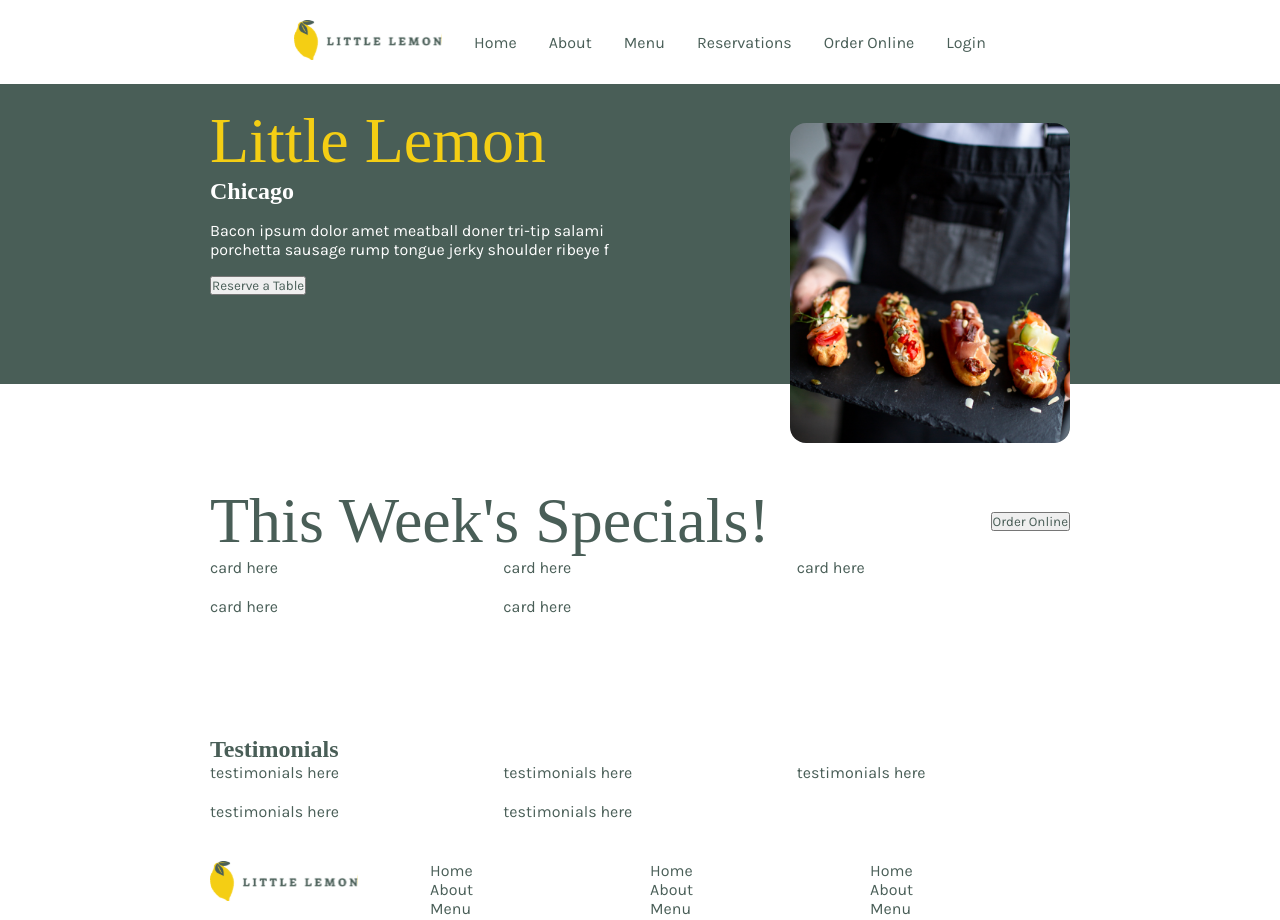
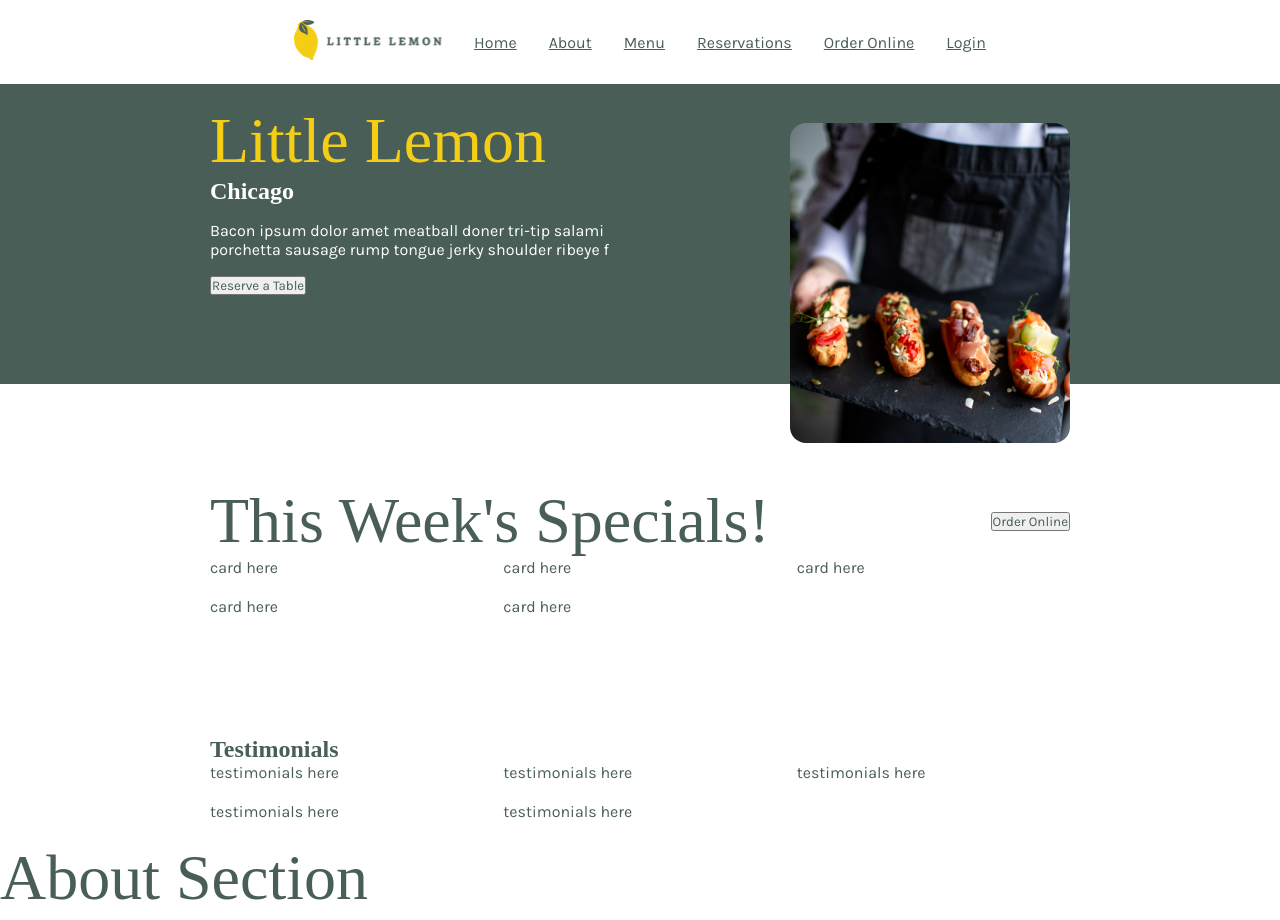
Before and after one commit to bretch/little-lemon, a React (Create React App) app: page / in a window 1280 px wide. Shown: the top 920 px of the page. Built offline with nearby package versions, Linux system fonts and the light colour scheme; a web font is replaced by a local one.

Commit message:
ADD: routing

```diff
--- a/package.json
+++ b/package.json
@@ -37,6 +37,7 @@
   },
   "devDependencies": {
     "node-sass": "^7.0.3",
+    "react-router-dom": "^6.15.0",
     "sass-loader": "^13.3.2"
   }
 }
--- a/src/App.js
+++ b/src/App.js
@@ -1,15 +1,17 @@
 import './App.scss';
-import Header from './components/Header'
-import Main from './components/Main'
-import Footer from './components/Footer'
+import HomePage from './pages/HomePage'
+import BookingPage from './pages/BookingPage'
+import withMainLayout from './withMainLayout';
 
+import { BrowserRouter, Routes, Route, Link } from "react-router-dom";
 function App() {
   return (
-    <>
-      <Header></Header>
-      <Main></Main>
-      <Footer></Footer>
-    </>
+      <BrowserRouter>
+        <Routes>
+          <Route path="/" element={withMainLayout(HomePage)}></Route>
+          <Route path="/booking" element={withMainLayout(BookingPage)}></Route>
+        </Routes>
+      </BrowserRouter>
   )
 }
 
--- a/src/components/About.js
+++ b/src/components/About.js
@@ -1,6 +1,7 @@
 export default function About() {
     return (
-        <section className="about">
+        <section id="about">
+            <h1>About Section</h1>
         </section>
     )
 }
--- a/src/components/Header.js
+++ b/src/components/Header.js
@@ -1,4 +1,5 @@
 import { useState } from 'react'
+import { Link } from "react-router-dom";
 
 import menu from './../assets/🦆 icon _hamburger menu.svg'
 import logo from './../assets/Logo.svg'
@@ -14,11 +15,13 @@ export default function Header({ children }) {
         <header className='header-main'>
             <nav className="mobile-nav">
                 <img height={18} className='pointer' src={menu} alt="Menu" onClick={handleClick} />
-                <img className="centered" src={logo} alt="Little Lemon Logo" />
+                <Link to="/" className='centered'>
+                    <img src={logo} alt="Little Lemon Logo" />
+                </Link>
                 <img height={24} src={basket} alt="Basket" />
             </nav>
             <Nav className="desktop-nav"></Nav>
-            {isMenuOpen && <MobileNavDropdown handleClick={handleClick}/>}
+            {isMenuOpen && <MobileNavDropdown handleClick={handleClick} />}
         </header>
     )
 }
--- a/src/components/Main.js
+++ /dev/null
@@ -1,15 +0,0 @@
-import Hero from './Hero'
-import Highlights from './Highlights'
-import Testimonials from './Testimonials'
-import About from './About'
-
-export default function Main ({children}) {
-    return (
-        <main>
-            <Hero></Hero>
-            <Highlights></Highlights>
-            <Testimonials></Testimonials>
-            <About></About>
-        </main>
-    )
-}
--- a/src/components/Nav.js
+++ b/src/components/Nav.js
@@ -1,21 +1,21 @@
 import logo from './../assets/Logo.svg'
+import { Link } from "react-router-dom";
 
-// @TODO: replace with actual react router-links
 export default function Nav({ hideLogo, className }) {
     const links = [
-        { link: 'home', name: 'Home' },
-        { link: 'about', name: 'About' },
-        { link: 'menu', name: 'Menu' },
-        { link: 'reservations', name: 'Reservations' },
-        { link: 'order-online', name: 'Order Online' },
-        { link: 'login', name: 'Login' },
+        { link: '/', name: 'Home' },
+        { link: '/#about', name: 'About' },
+        { link: '/menu', name: 'Menu' },
+        { link: '/booking', name: 'Reservations' },
+        { link: '/order-online', name: 'Order Online' },
+        { link: '/login', name: 'Login' },
     ]
 
     return (
         <nav className={className}>
             <ul>
                 {!hideLogo &&  <li><img src={logo} alt="Little Lemon Logo" /></li> }
-                {links.map((link) => <li key={link.link}>{link.name}</li>)}
+                {links.map((link) => <li key={link.link}><Link to={link.link}>{link.name}</Link></li>)}
             </ul>
         </nav>
     )
--- /dev/null
+++ b/src/pages/BookingPage.js
@@ -0,0 +1,5 @@
+export default function HomePage () {
+    return (
+        <h1>Booking Page here</h1>
+    )
+}
--- /dev/null
+++ b/src/pages/HomePage.js
@@ -0,0 +1,15 @@
+import Hero from './../components/Hero'
+import Highlights from './../components/Highlights'
+import Testimonials from './../components/Testimonials'
+import About from './../components/About'
+
+export default function HomePage () {
+    return (
+        <main>
+            <Hero></Hero>
+            <Highlights></Highlights>
+            <Testimonials></Testimonials>
+            <About></About>
+        </main>
+    )
+}
--- /dev/null
+++ b/src/withMainLayout.js
@@ -0,0 +1,14 @@
+import Header from './components/Header'
+import Footer from './components/Footer'
+
+const withMainLayout = (WrappedComponent) => {
+    return (
+        <>
+            <Header></Header>
+            <WrappedComponent></WrappedComponent>
+            <Footer></Footer>
+        </>
+    )
+}
+
+export default withMainLayout
```
Also changed, not shown: 1 other file (tests, documents, lock files or other folders).
